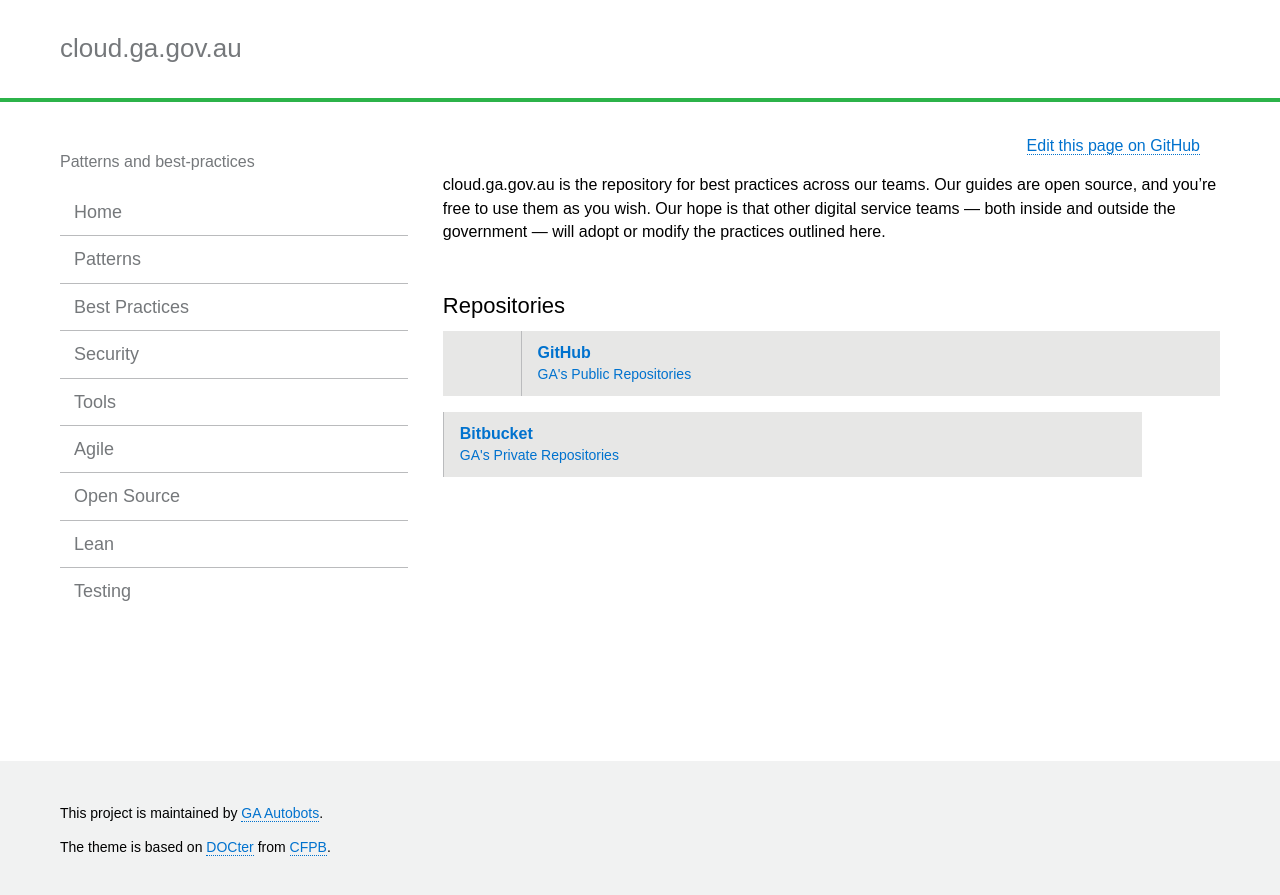
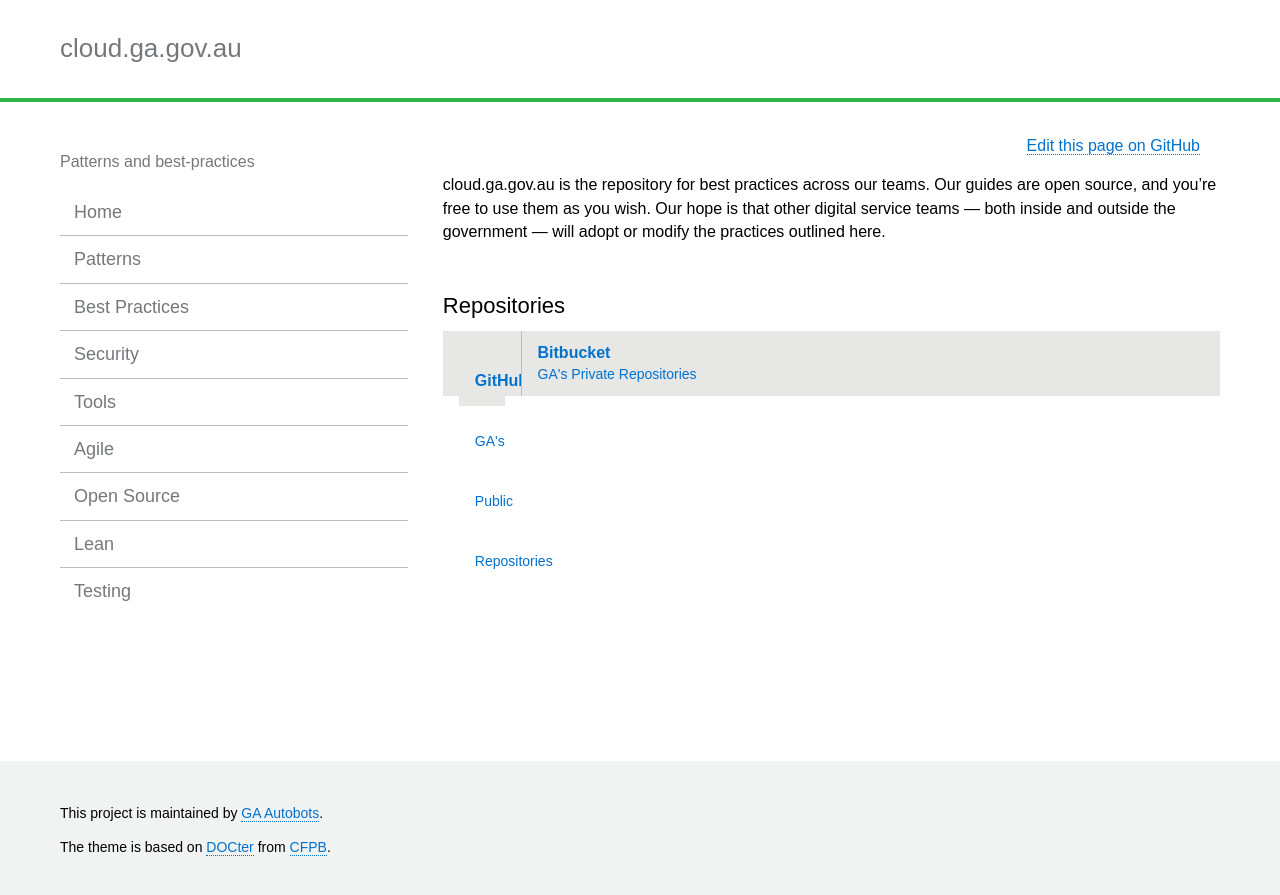
Before and after one commit to GeoscienceAustralia/cloud, a Jekyll site: the page built from docs/index.html, in a window 1280 px wide. Shown: the top 895 px of the page. Built offline with Jekyll 4.4.1, drawn with Linux system fonts in a browser that asks for light colours.

Commit message:
Experimenting with github image

```diff
--- a/docs/index.html
+++ b/docs/index.html
@@ -9,8 +9,6 @@
 <section id="repositories">
   <h2>Repositories</h2>
   <ul class="repo-list group">
-    <li class="list-icon">
-    </li>
     {% for repo in site.repos %}
       <li>
         <a href="{{ repo.url }}">
```
